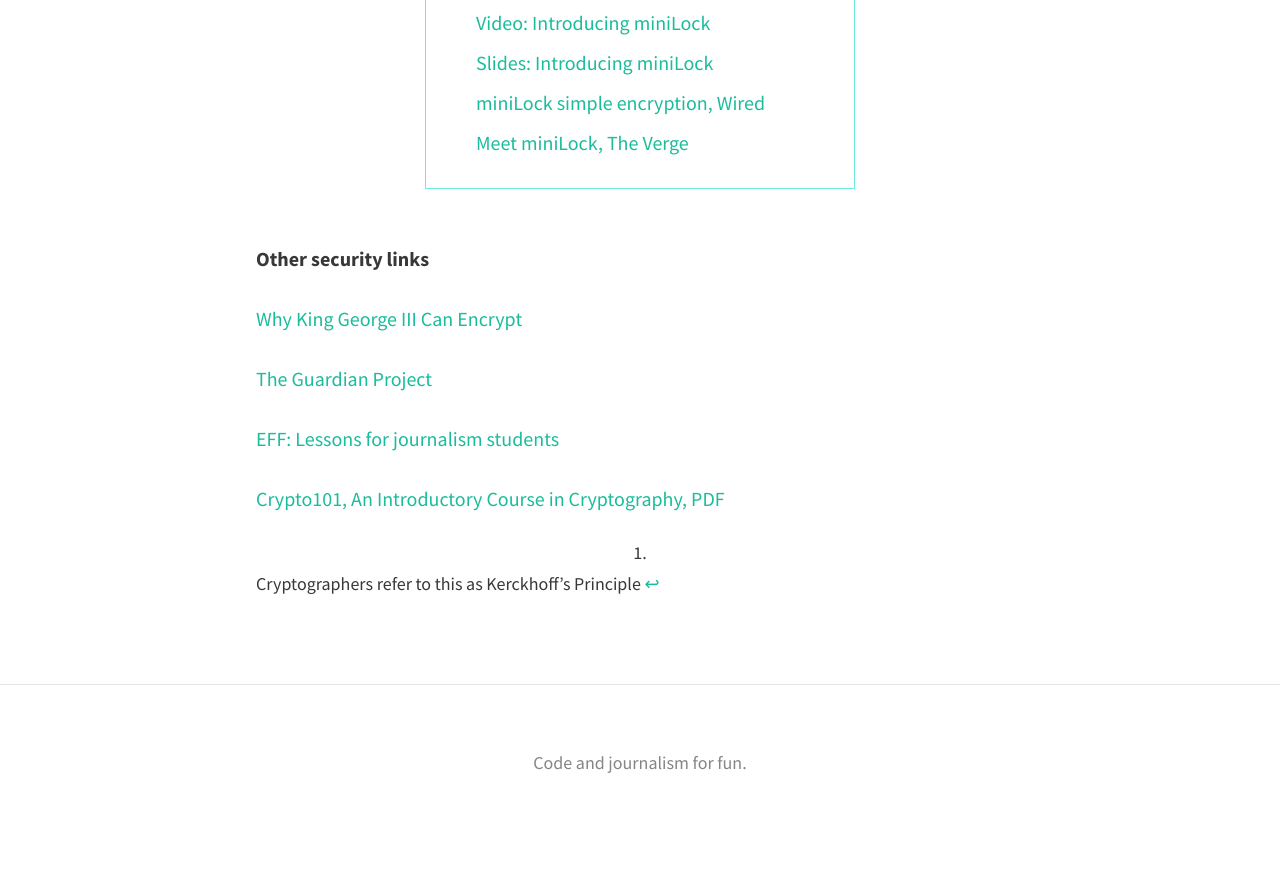
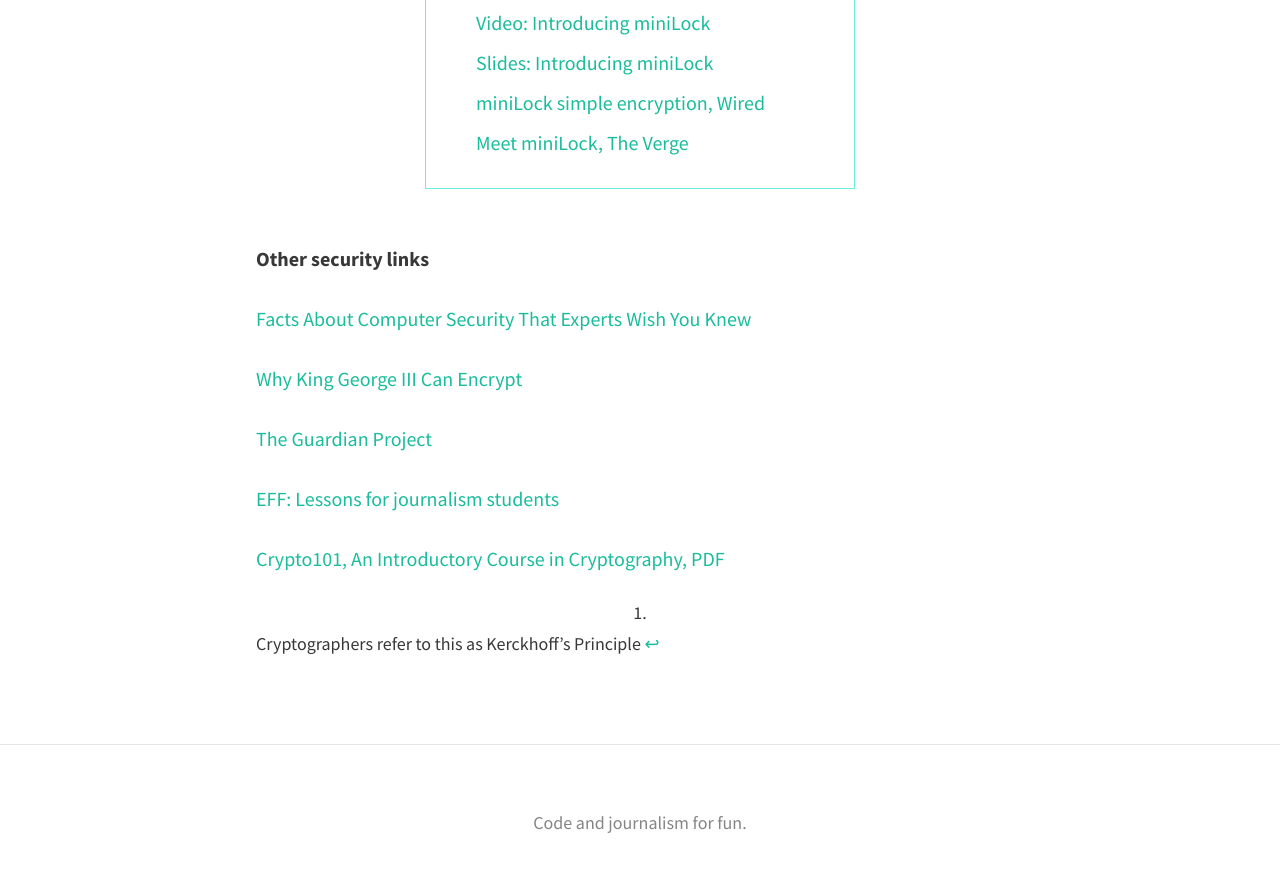
Before and after one commit to pippinlee/open-journalism-project, a Jekyll site: the page built from security.md, in a window 1280 px wide and 900 px high, scrolled down 13252 px. Shown: the top 872 px of the window. Built offline with Jekyll 4.4.1, drawn with Linux system fonts in a browser that asks for light colours; nearby versions of some CDN libraries; before the commit the page ends 14092 px from its top, so only the background shows below that.

Commit message:
security resource

```diff
--- a/security.md
+++ b/security.md
@@ -250,6 +250,8 @@
 
 **Other security links**
 
+[Facts About Computer Security That Experts Wish You Knew](http://gizmodo.com/9-facts-about-computer-security-that-experts-wish-you-k-1686817774)
+
 [Why King George III Can Encrypt](https://freedom-to-tinker.com/blog/randomwalker/why-king-george-iii-can-encrypt/)
 
 [The Guardian Project](https://guardianproject.info/code/)
```
